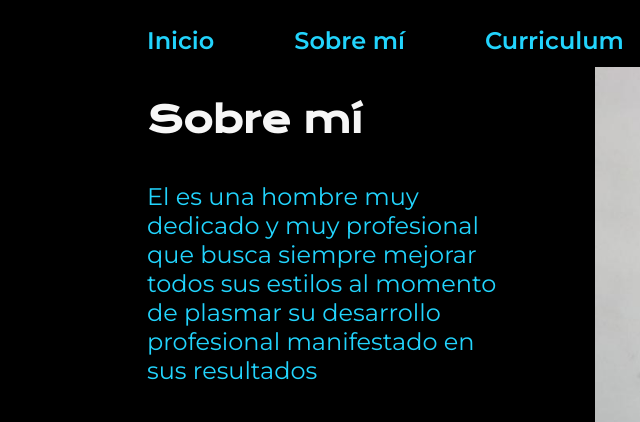
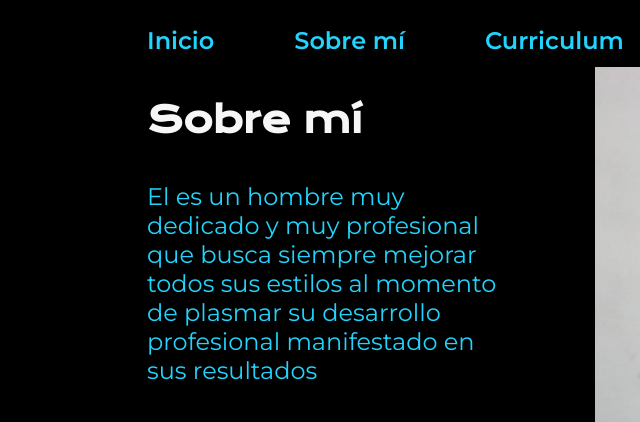
Before and after one commit to EfrainGarduno/portafolio, a plain HTML site: page about.html in a window 1280 px wide. Shown: the top 422 px of the page, 45-685 px from the left. Drawn offline with nearby package versions, Linux system fonts and the light colour scheme.

Commit message:
Update about.html
Se corrige el es una por el es un

```diff
--- a/about.html
+++ b/about.html
@@ -18,7 +18,7 @@
     <main class="presentacion">
         <section class="presentacion__contenido">
             <h1 class="presentacion__contenido__titulo">Sobre mí</h1>
-            <p class="presentacion__contenido__texto">El es una hombre muy dedicado y muy profesional que busca siempre
+            <p class="presentacion__contenido__texto">El es un hombre muy dedicado y muy profesional que busca siempre
                 mejorar todos sus estilos al momento de plasmar su desarrollo profesional
                 manifestado en sus resultados
             </p>
```
